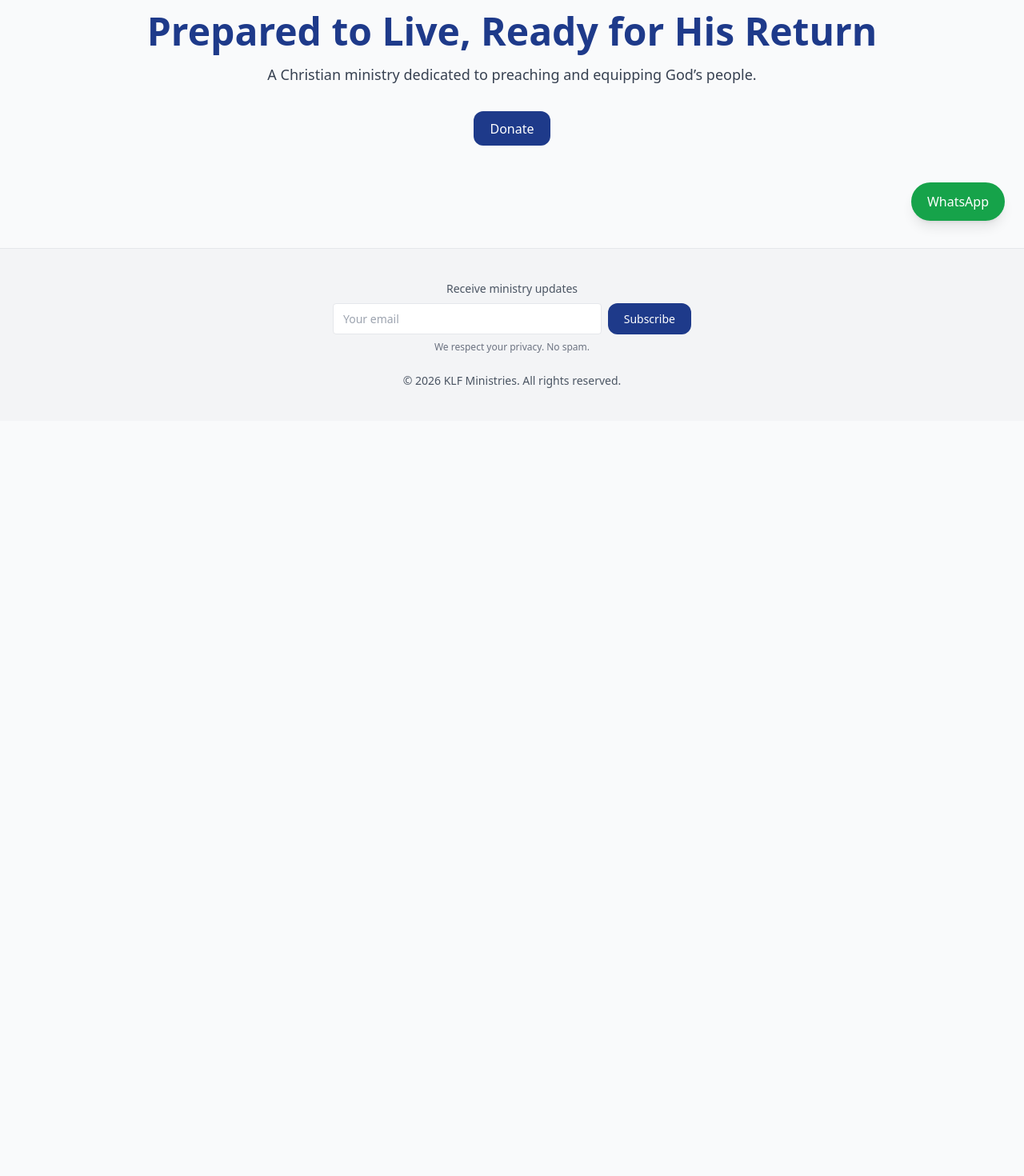
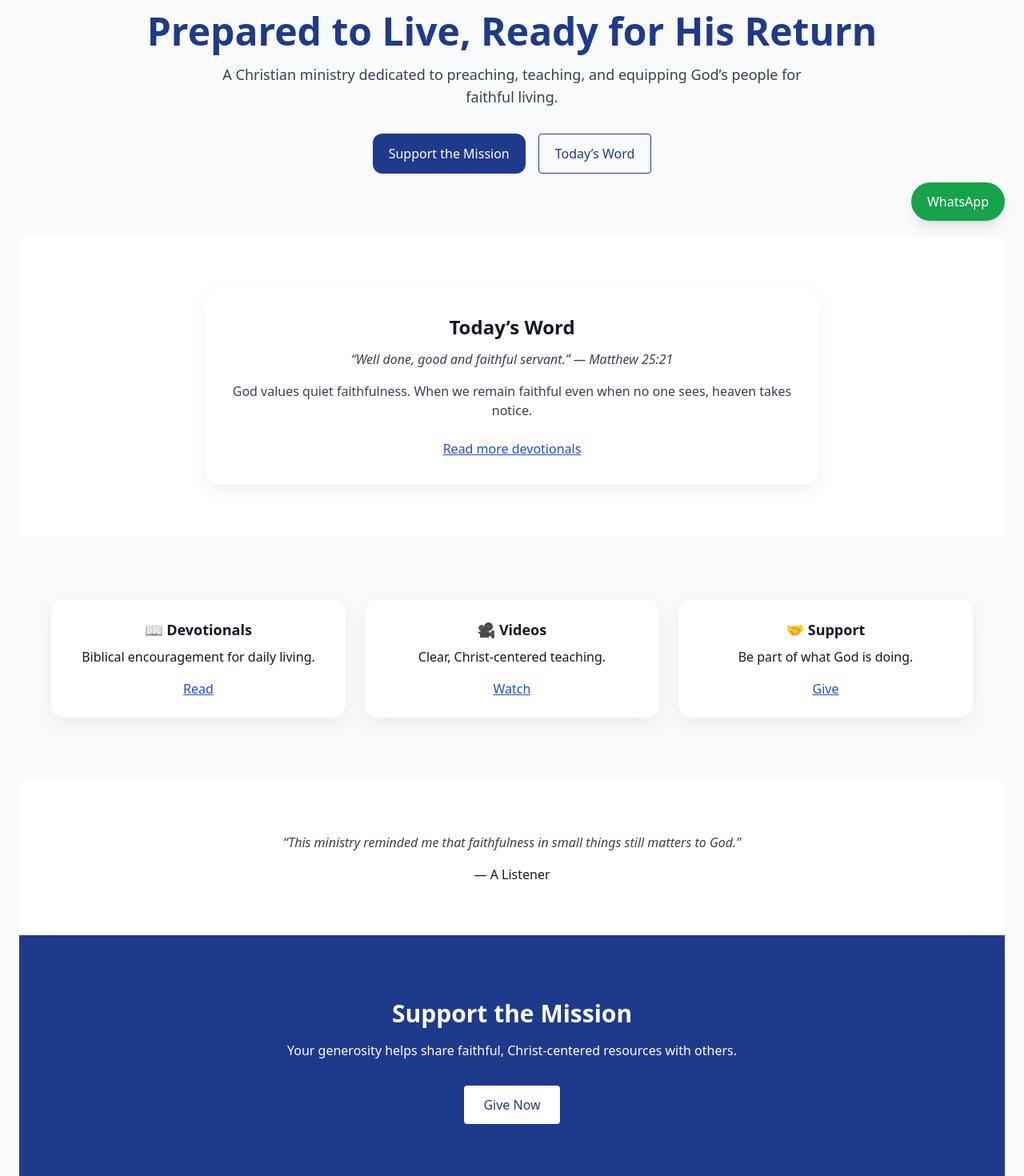
Before and after one commit to klfministries/klf-ministries-website, a Next.js app: page /en in a window 1280 px wide. Shown: the part 500-1970 px from the top of the page at 80% size. Before the commit the page ends 1026 px from the top, so only its background shows below. Built offline with nearby package versions, Linux system fonts and the light colour scheme.

Commit message:
Add structured homepage sections with devotional, paths, and CTA

```diff
--- a/app/[lang]/page.jsx
+++ b/app/[lang]/page.jsx
@@ -6,25 +6,11 @@ const PAYPAL_EMAIL = "kiwayne26@gmail.com";
 
 export default function Home({ params }) {
   const lang = params?.lang === "es" ? "es" : "en";
-
   const [showDonate, setShowDonate] = useState(false);
-  const [monthly, setMonthly] = useState(false);
-  const [currency, setCurrency] = useState("USD");
-  const [customAmount, setCustomAmount] = useState("");
-
-  const presetAmounts = currency === "USD"
-    ? [10, 25, 50, 100, 200, 500, 1000]
-    : [1000, 2500, 5000, 10000, 20000];
-
-  const buildPaypalLink = (amount) => {
-    return `https://www.paypal.com/donate/?business=${PAYPAL_EMAIL}&amount=${amount}&currency_code=${currency}${
-      monthly ? "&recurring=1" : ""
-    }`;
-  };
 
   return (
     <>
-      {/* HERO */}
+      {/* ================= HERO ================= */}
       <section className="max-w-5xl mx-auto text-center py-20 px-6">
         <h1 className="text-4xl md:text-5xl font-bold text-blue-900 mb-4">
           {lang === "es"
@@ -34,22 +20,136 @@ export default function Home({ params }) {
 
         <p className="text-lg text-gray-700 max-w-3xl mx-auto mb-8">
           {lang === "es"
-            ? "Un ministerio cristiano dedicado a predicar y equipar al pueblo de Dios."
-            : "A Christian ministry dedicated to preaching and equipping God’s people."}
+            ? "Un ministerio cristiano dedicado a predicar, enseñar y equipar al pueblo de Dios para una vida fiel."
+            : "A Christian ministry dedicated to preaching, teaching, and equipping God’s people for faithful living."}
         </p>
 
-        <button onClick={() => setShowDonate(true)} className="btn-primary">
-          {lang === "es" ? "Donar" : "Donate"}
+        <div className="flex justify-center gap-4 flex-wrap">
+          <button onClick={() => setShowDonate(true)} className="btn-primary">
+            {lang === "es" ? "Apoyar el Ministerio" : "Support the Mission"}
+          </button>
+
+          <a
+            href={`/${lang}/devotionals`}
+            className="px-5 py-3 rounded border border-blue-900 text-blue-900 hover:bg-blue-50"
+          >
+            {lang === "es" ? "Palabra de Hoy" : "Today’s Word"}
+          </a>
+        </div>
+      </section>
+
+      {/* ================= TODAY’S WORD ================= */}
+      <section className="bg-white py-16 px-6">
+        <div className="max-w-3xl mx-auto text-center card p-8">
+          <h2 className="text-2xl font-bold mb-3">
+            {lang === "es" ? "Palabra para Hoy" : "Today’s Word"}
+          </h2>
+
+          <p className="italic text-gray-700 mb-4">
+            “Well done, good and faithful servant.” — Matthew 25:21
+          </p>
+
+          <p className="text-gray-700 mb-6">
+            {lang === "es"
+              ? "Dios valora la fidelidad silenciosa. Cuando permanecemos firmes aun cuando nadie ve, el cielo toma nota."
+              : "God values quiet faithfulness. When we remain faithful even when no one sees, heaven takes notice."}
+          </p>
+
+          <a
+            href={`/${lang}/devotionals`}
+            className="text-blue-700 underline"
+          >
+            {lang === "es"
+              ? "Leer más devocionales"
+              : "Read more devotionals"}
+          </a>
+        </div>
+      </section>
+
+      {/* ================= MINISTRY PATHS ================= */}
+      <section className="bg-gray-50 py-20 px-6">
+        <div className="max-w-6xl mx-auto grid md:grid-cols-3 gap-6">
+          <div className="card p-6 text-center">
+            <h3 className="text-lg font-semibold mb-2">📖 Devotionals</h3>
+            <p className="mb-4">
+              {lang === "es"
+                ? "Ánimo bíblico para la vida diaria."
+                : "Biblical encouragement for daily living."}
+            </p>
+            <a href={`/${lang}/devotionals`} className="text-blue-700 underline">
+              {lang === "es" ? "Leer" : "Read"}
+            </a>
+          </div>
+
+          <div className="card p-6 text-center">
+            <h3 className="text-lg font-semibold mb-2">🎥 Videos</h3>
+            <p className="mb-4">
+              {lang === "es"
+                ? "Enseñanza clara y centrada en Cristo."
+                : "Clear, Christ-centered teaching."}
+            </p>
+            <a href={`/${lang}/videos`} className="text-blue-700 underline">
+              {lang === "es" ? "Ver" : "Watch"}
+            </a>
+          </div>
+
+          <div className="card p-6 text-center">
+            <h3 className="text-lg font-semibold mb-2">🤝 Support</h3>
+            <p className="mb-4">
+              {lang === "es"
+                ? "Sea parte de lo que Dios está haciendo."
+                : "Be part of what God is doing."}
+            </p>
+            <button
+              onClick={() => setShowDonate(true)}
+              className="text-blue-700 underline"
+            >
+              {lang === "es" ? "Apoyar" : "Give"}
+            </button>
+          </div>
+        </div>
+      </section>
+
+      {/* ================= TESTIMONIAL ================= */}
+      <section className="bg-white py-16 px-6">
+        <div className="max-w-3xl mx-auto text-center">
+          <blockquote className="italic text-gray-700 mb-4">
+            “This ministry reminded me that faithfulness in small things still
+            matters to God.”
+          </blockquote>
+          <p className="font-medium">— A Listener</p>
+        </div>
+      </section>
+
+      {/* ================= SUPPORT CTA ================= */}
+      <section className="bg-blue-900 text-white py-20 px-6 text-center">
+        <h2 className="text-3xl font-bold mb-4">
+          {lang === "es"
+            ? "Apoye la Misión"
+            : "Support the Mission"}
+        </h2>
+
+        <p className="max-w-2xl mx-auto mb-8">
+          {lang === "es"
+            ? "Su generosidad ayuda a compartir recursos cristianos fieles y centrados en Cristo."
+            : "Your generosity helps share faithful, Christ-centered resources with others."}
+        </p>
+
+        <button
+          onClick={() => setShowDonate(true)}
+          className="bg-white text-blue-900 px-6 py-3 rounded font-medium hover:bg-gray-100"
+        >
+          {lang === "es" ? "Dar Ahora" : "Give Now"}
         </button>
       </section>
 
-      {/* DONATE MODAL */}
+      {/* ================= DONATION MODAL (UNCHANGED) ================= */}
       {showDonate && (
         <div className="fixed inset-0 bg-black/50 flex items-center justify-center z-50 px-4">
           <div className="bg-white rounded-xl max-w-md w-full p-6 relative">
             <button
               onClick={() => setShowDonate(false)}
-              className="absolute top-3 right-3 text-gray-500 hover:text-black"
+              className="absolute top-3 right-3 text-gray-500"
             >
               ✕
             </button>
@@ -58,104 +158,26 @@ export default function Home({ params }) {
               {lang === "es" ? "Apoyar el Ministerio" : "Support the Ministry"}
             </h2>
 
-            {/* CURRENCY TOGGLE */}
-            <div className="flex justify-center gap-3 mb-4">
-              <button
-                onClick={() => setCurrency("USD")}
-                className={`px-3 py-1 rounded ${
-                  currency === "USD"
-                    ? "bg-blue-900 text-white"
-                    : "bg-gray-200"
-                }`}
-              >
-                USD
-              </button>
-              <button
-                onClick={() => setCurrency("JMD")}
-                className={`px-3 py-1 rounded ${
-                  currency === "JMD"
-                    ? "bg-blue-900 text-white"
-                    : "bg-gray-200"
-                }`}
-              >
-                JMD
-              </button>
-            </div>
-
-            {/* MONTHLY TOGGLE */}
-            <div className="flex items-center justify-center gap-2 mb-4">
-              <input
-                type="checkbox"
-                checked={monthly}
-                onChange={() => setMonthly(!monthly)}
-              />
-              <span className="text-sm">
-                {lang === "es"
-                  ? "Donación mensual"
-                  : "Make this a monthly donation"}
-              </span>
-            </div>
-
-            {/* PRESET AMOUNTS */}
             <div className="grid grid-cols-3 gap-2 mb-4">
-              {presetAmounts.map((amt) => (
+              {[10, 25, 50, 100, 200, 500, 1000].map((amt) => (
                 <a
                   key={amt}
-                  href={buildPaypalLink(amt)}
+                  href={`https://www.paypal.com/donate/?business=${PAYPAL_EMAIL}&amount=${amt}&currency_code=USD`}
                   target="_blank"
-                  rel="noopener noreferrer"
                   className="border rounded py-2 text-center hover:bg-gray-100"
                 >
-                  {currency === "USD" ? `$${amt}` : `J$${amt}`}
+                  ${amt}
                 </a>
               ))}
             </div>
 
-            {/* CUSTOM AMOUNT */}
-            <input
-              type="number"
-              placeholder={
-                lang === "es"
-                  ? "Monto personalizado"
-                  : "Custom amount"
-              }
-              value={customAmount}
-              onChange={(e) => setCustomAmount(e.target.value)}
-              className="w-full border px-3 py-2 rounded mb-3"
-            />
-
             <a
-              href={buildPaypalLink(customAmount || 0)}
+              href={`https://www.paypal.com/donate/?business=${PAYPAL_EMAIL}&currency_code=USD`}
               target="_blank"
-              rel="noopener noreferrer"
               className="btn-primary block text-center mb-4"
             >
-              {monthly
-                ? lang === "es"
-                  ? "Donar mensualmente"
-                  : "Donate Monthly"
-                : lang === "es"
-                ? "Donar ahora"
-                : "Donate Now"}
+              {lang === "es" ? "Donar por PayPal" : "Donate via PayPal"}
             </a>
-
-            {/* BANK TRANSFER */}
-            <div className="border-t pt-4 text-sm text-center">
-              <p className="mb-2 font-medium">
-                {lang === "es"
-                  ? "¿Prefiere transferencia bancaria?"
-                  : "Prefer bank transfer or direct deposit?"}
-              </p>
-
-              <a
-                href="mailto:klfministries7@gmail.com?subject=Bank%20Transfer%20Donation"
-                className="text-blue-700 underline"
-              >
-                {lang === "es"
-                  ? "Solicitar detalles bancarios"
-                  : "Request bank details by email"}
-              </a>
-            </div>
           </div>
         </div>
       )}
```
